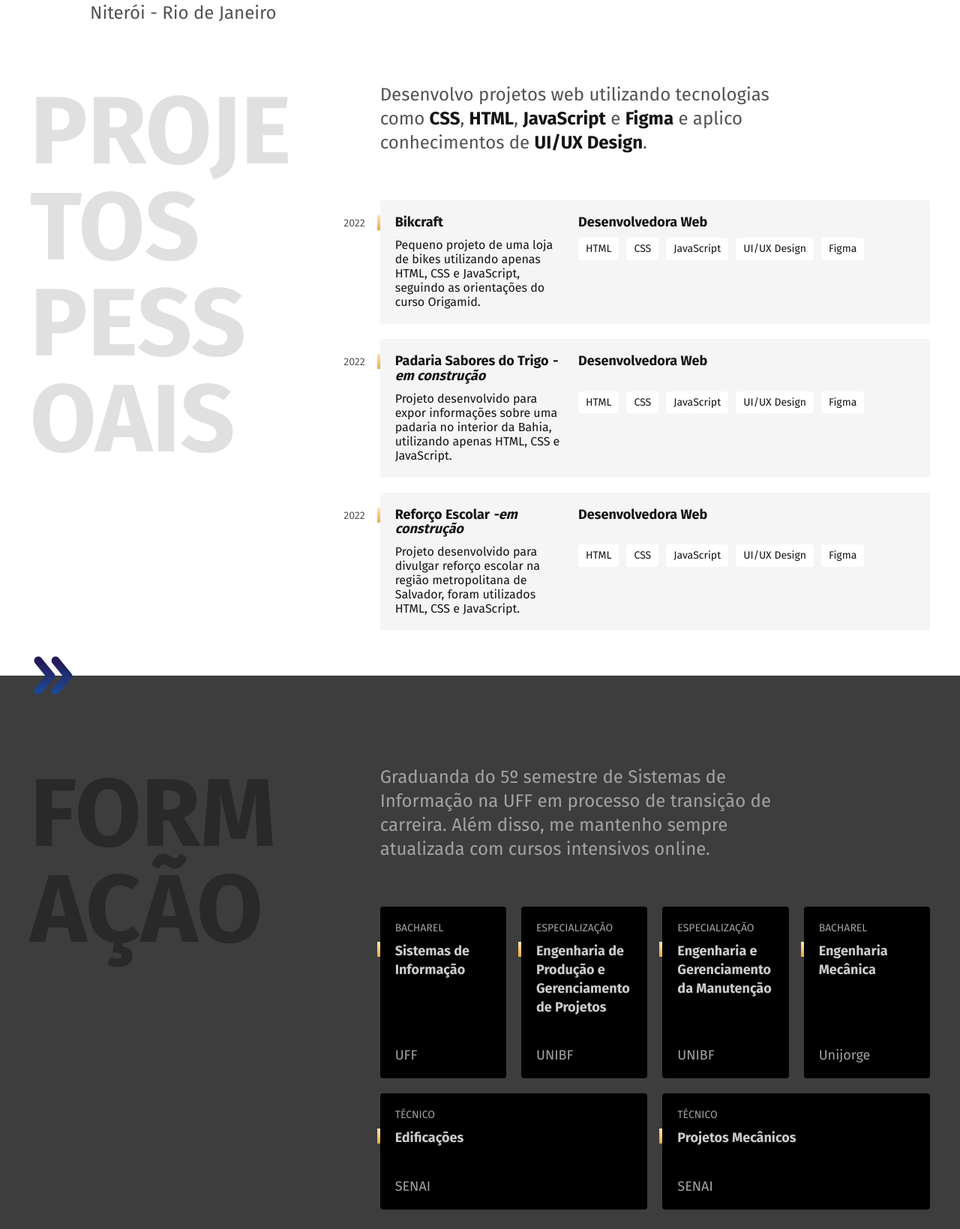
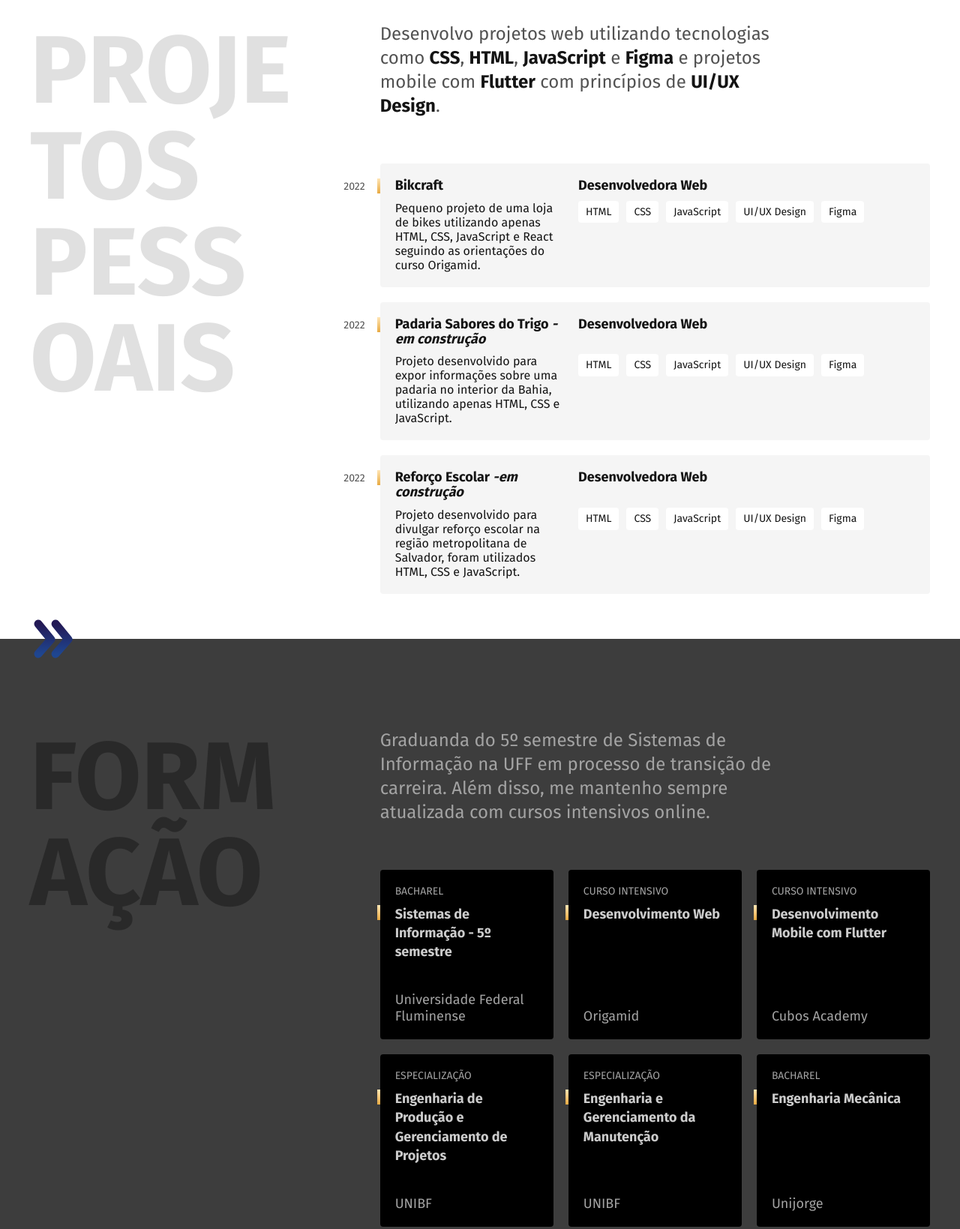
Before and after one commit to mayaragualberto/mayaragualberto.github.io, a plain HTML site: page index.html in a window 1280 px wide. Shown: the part 360-1999 px from the top of the page at 75% size. Drawn offline with Linux system fonts and the light colour scheme.

Commit message:
atualizacao-projetos

```diff
--- a/css/formacao.css
+++ b/css/formacao.css
@@ -54,6 +54,7 @@
   padding: 20px;
   border-radius: 4px;
   display: flex;
+  flex-basis: 20%;
   flex-direction: column;
 }
 
--- a/css/projetos.css
+++ b/css/projetos.css
@@ -9,6 +9,12 @@
 
 .projetos .subtitulo {
   color: #e0e0e0;
+}
+
+a {
+  text-decoration: none;
+  color: #141414;
+
 }
 
 .projetos-texto {
--- a/index.html
+++ b/index.html
@@ -31,7 +31,7 @@
 
   <main class="introducao">
     <div>
-      <h1>Desenvolvedora Front End &<br>UX/UI Designer</h1>
+      <h1>Desenvolvedora Web e Mobile</h1>
       <p>Niterói - Rio de Janeiro</p>
     </div>
   </main>
@@ -40,15 +40,17 @@
     <h2 class="subtitulo">Projetos<br>Pessoais</h2>
     <div>
       <p class="projetos-texto">
-        Desenvolvo projetos web utilizando tecnologias como <strong>CSS</strong>, <strong>HTML</strong>, <strong>JavaScript</strong> e <strong>Figma</strong> e aplico conhecimentos de <strong>UI/UX Design</strong>.
+        Desenvolvo projetos web utilizando tecnologias como <strong>CSS</strong>,
+        <strong>HTML</strong>, <strong>JavaScript</strong> e <strong>Figma</strong>
+        e projetos mobile com <strong>Flutter</strong> com princípios de <strong>UI/UX Design</strong>.
       </p>
 
       <div class="projeto">
         <span class="projeto-ano">2022</span>
-        <h3 class="projeto-titulo">Bikcraft</h3>
+        <a href="https://github.com/mayaragualberto/bikcraft"><h3 class="projeto-titulo">Bikcraft</h3></a>
         <span class="projeto-titulo">Desenvolvedora Web</span>
         <p>
-          Pequeno projeto de uma loja de bikes utilizando apenas HTML, CSS e JavaScript, seguindo as orientações do curso Origamid.
+          Pequeno projeto de uma loja de bikes utilizando apenas HTML, CSS, JavaScript e React seguindo as orientações do curso Origamid.
         </p>
         <ul class="projeto-habilidades">
           <li>HTML</li>
@@ -61,7 +63,9 @@
 
       <div class="projeto">
         <span class="projeto-ano">2022</span>
-        <h3 class="projeto-titulo">Padaria Sabores do Trigo <i>-em construção</i></h3>
+        <a href="https://github.com/mayaragualberto/padaria-sabores-do-trigo">
+          <h3 class="projeto-titulo">Padaria Sabores do Trigo <i>-em construção</i></h3>
+        </a>
         <span class="projeto-titulo">Desenvolvedora Web</span>
         <p>
           Projeto desenvolvido para expor informações sobre uma padaria no interior da Bahia, utilizando apenas HTML, CSS e JavaScript.
@@ -105,8 +109,18 @@
         <ul class="faculdade-lista">
           <li class="faculdade">
             <span class="faculdade-tipo">Bacharel</span>
-            <h3 class="faculdade-curso">Sistemas de Informação</h3>
-            <span class="faculdade-instituicao">UFF</span>
+            <h3 class="faculdade-curso">Sistemas de Informação - 5º semestre</h3>
+            <span class="faculdade-instituicao">Universidade Federal Fluminense</span>
+          </li>
+          <li class="faculdade">
+            <span class="faculdade-tipo">Curso Intensivo</span>
+            <h3 class="faculdade-curso">Desenvolvimento Web</h3>
+            <span class="faculdade-instituicao">Origamid</span>
+          </li>
+          <li class="faculdade">
+            <span class="faculdade-tipo">Curso Intensivo</span>
+            <h3 class="faculdade-curso">Desenvolvimento Mobile com Flutter</h3>
+            <span class="faculdade-instituicao">Cubos Academy</span>
           </li>
           <li class="faculdade">
             <span class="faculdade-tipo">Especialização</span>
@@ -188,13 +202,13 @@
           <span class="empresa-ano">2020-atual</span>
           <h3 class="empresa-titulo">Marinha do Brasil</h3>
           <span class="empresa-titulo">Técnico em Mecânica</span>
-          <p class="empresa-texto">No projeto Bikcraft eu trabalhei no desenvolvimento completo do HTML, CSS e JavaScript do site. Além disso, também prestei consultoria no Design.</p>
+          <p class="empresa-texto">Desenvolvimento de sistema de gerenciamento de orçamentos e gestão de serviços.</p>
           <ul class="empresa-habilidades">
-            <li>AutoCAD</li>
-            <li>Excel</li>
-            <li>LibreOffice Draw</li>
-            <li>LibreOffice Calc</li>
-            <li>Linux</li>
+            <li>PHP</li>
+            <li>MySQL</li>
+            <li>HTML</li>
+            <li>CSS</li>
+            <li>JavaScript</li>
           </ul>
         </div>
         <div class="empresa">
@@ -204,6 +218,7 @@
           <p class="empresa-texto">Elaboração de propostas comerciais para a venda de componentes e equipamentos para máquinas do ramo de mineração e pedreiras, principalmente para equipamentos Metso.</p>
           <ul class="empresa-habilidades">
             <li>AutoCAD</li>
+            <li>Excel</li>
             <li>Atendimento ao Cliente</li>
           </ul>
         </div>
```
